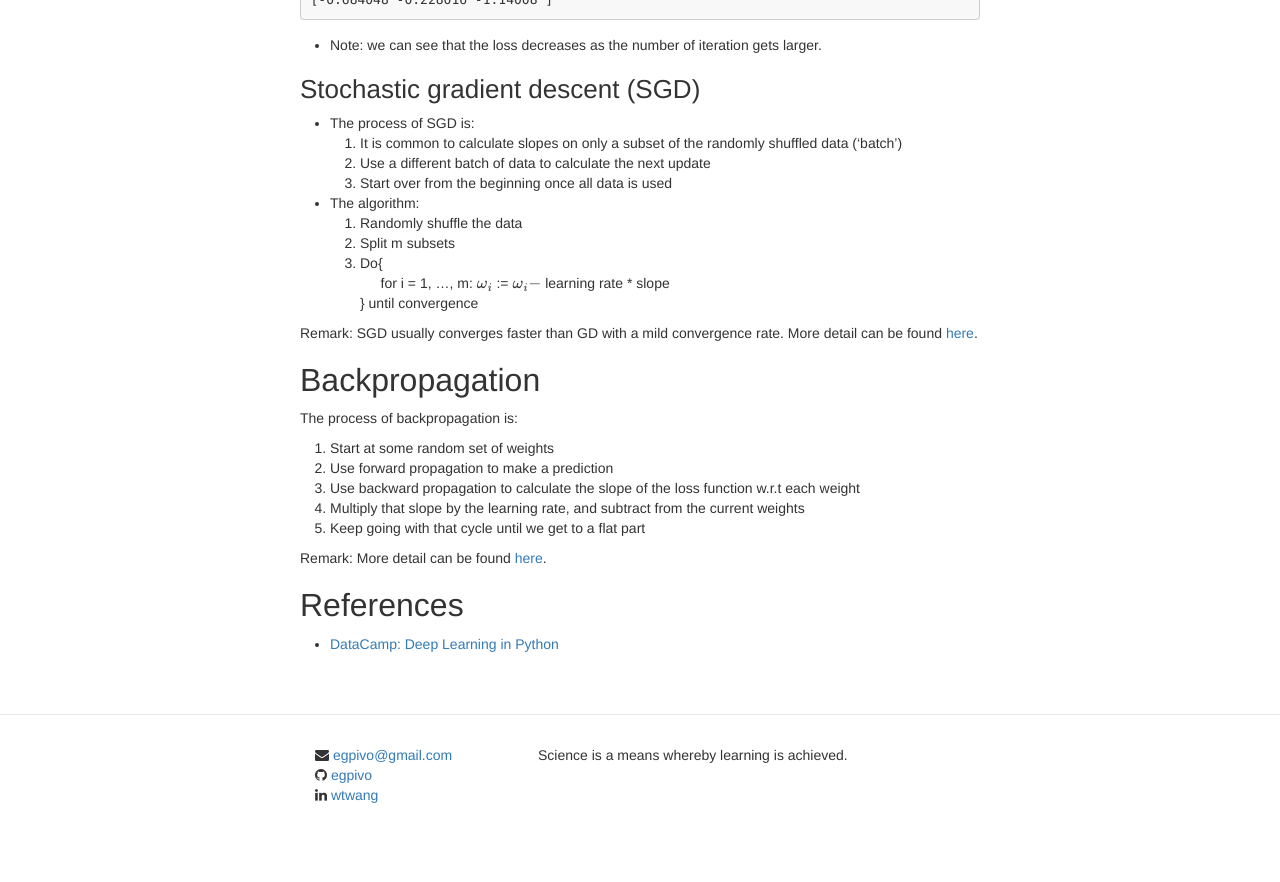
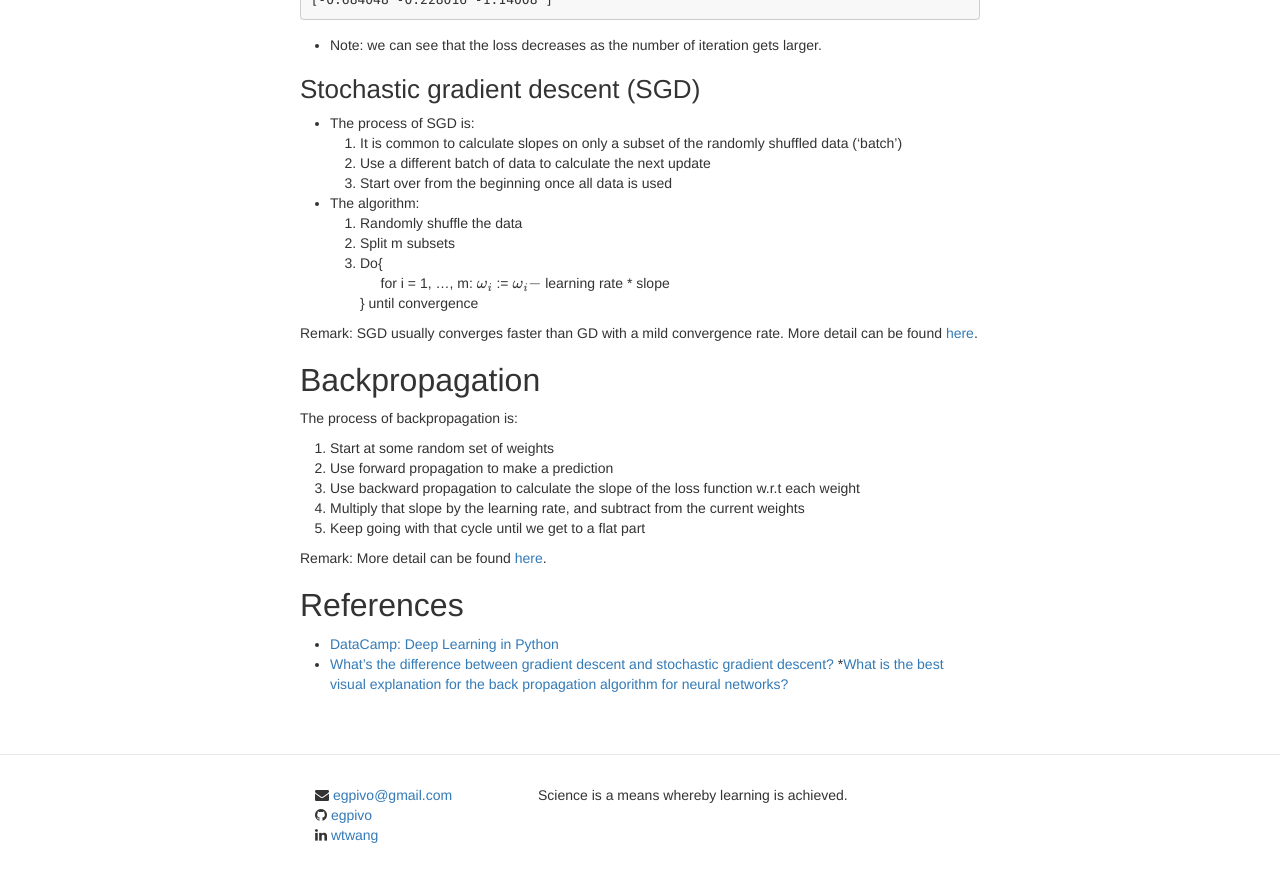
Before and after one commit to egpivo/egpivo.github.io, a Jekyll site: the page built from _posts/2017-05-09-Note2_optimization for a neural network.md, in a window 1280 px wide and 900 px high, scrolled down 2863 px. Shown: the top 882 px of the window. Built offline with Jekyll 4.4.1, drawn with Linux system fonts in a browser that asks for light colours; nearby versions of some CDN libraries; library files that are not in the unit come from our copies; formulas are drawn with MathJax 3; comment, search, counter and statistics services are not loaded; before the commit the page ends 3723 px from its top, so only the background shows below that.

Commit message:
Add more references

```diff
--- a/_posts/2017-05-09-Note2_optimization for a neural network.md
+++ b/_posts/2017-05-09-Note2_optimization for a neural network.md
@@ -200,3 +200,5 @@ Remark: More detail can be found [here](https://page.mi.fu-berlin.de/rojas/neura
 ## References
 
 * [DataCamp: Deep Learning in Python](https://www.datacamp.com/courses/deep-learning-in-python)
+* [What's the difference between gradient descent and stochastic gradient descent?](https://www.quora.com/Whats-the-difference-between-gradient-descent-and-stochastic-gradient-descent/answer/Sebastian-Raschka-1)
+*[What is the best visual explanation for the back propagation algorithm for neural networks?](https://www.quora.com/What-is-the-best-visual-explanation-for-the-back-propagation-algorithm-for-neural-networks/answer/Sebastian-Raschka-1)
```
